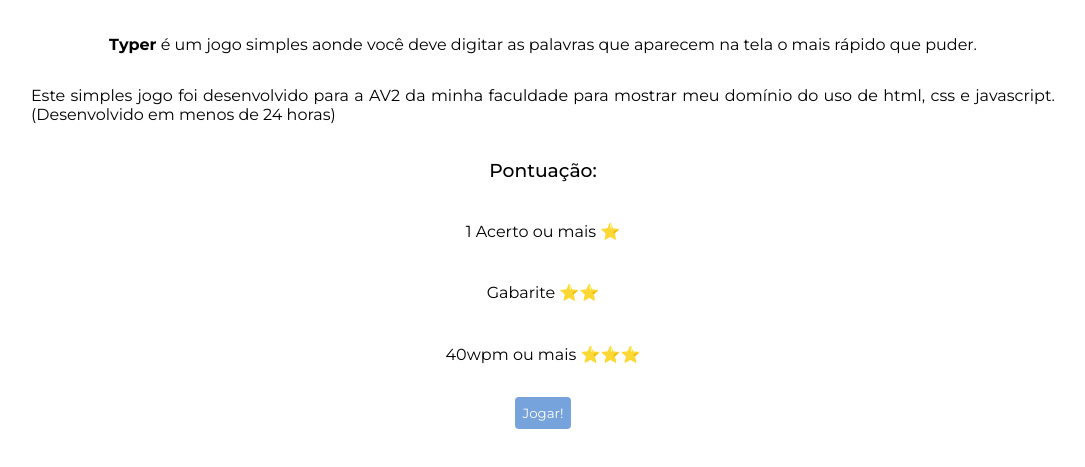
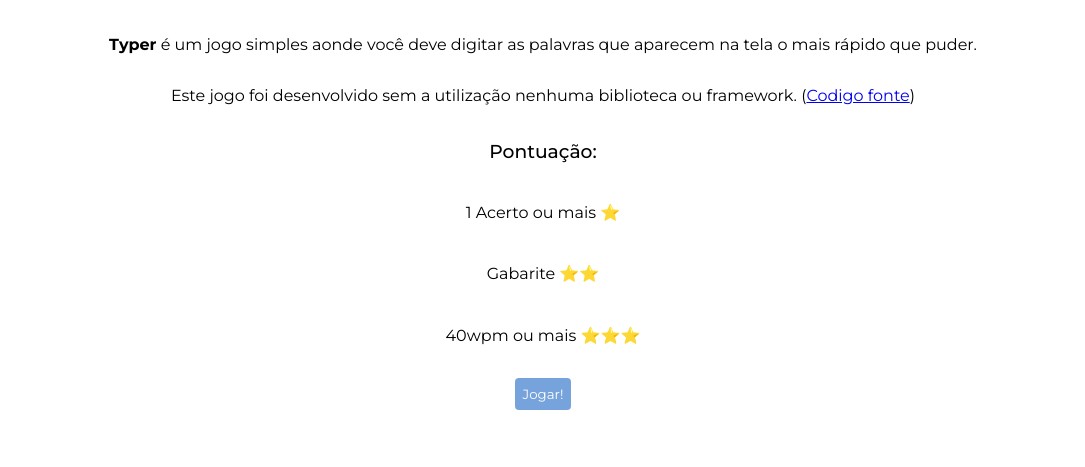
Before and after one commit to hetrodoo/typer-av2, a plain HTML site: page index.html in a window 1280 px wide. Shown: the part 63-530 px from the top of the page, without its empty margins (97-1182 px from the left). Drawn offline with Linux system fonts and the light colour scheme.

Commit message:
Updated home page

```diff
--- a/index.html
+++ b/index.html
@@ -5,7 +5,7 @@
     <title>Typer</title>
     <meta charset="utf-8">
     <link rel="stylesheet" href="style.css">
-    <meta name="viewport" content="width=device-width, initial-scale=1" />
+    <meta name="viewport" content="width=device-width, initial-scale=1"/>
 </head>
 
 <body>
@@ -16,9 +16,10 @@
     puder.
 </p>
 
-    <p style="font-weight: normal; max-width: 80vw; text-align: justify;">Este simples jogo foi desenvolvido para a AV2
-        da minha faculdade para
-        mostrar meu domínio do uso de html, css e javascript. (Desenvolvido em menos de 24 horas)</p>
+<p style="font-weight: normal; max-width: 80vw; text-align: justify;">
+    Este jogo foi desenvolvido sem a utilização nenhuma biblioteca ou framework.
+    (<a href="https://github.com/hetrodoo/typer-av2" target="_blank">Codigo fonte</a>)
+</p>
 
 <h3 style="font-weight: 500;">Pontuação:</h3>
 
@@ -37,4 +38,9 @@
 </script>
 </body>
 
+<!--
+Desenvolvido por Eduardo Leite
+Contato: https://card.hetrodo.dev/
+-->
+
 </html>
```
Lines whose indentation alone changed are shown as unchanged.
